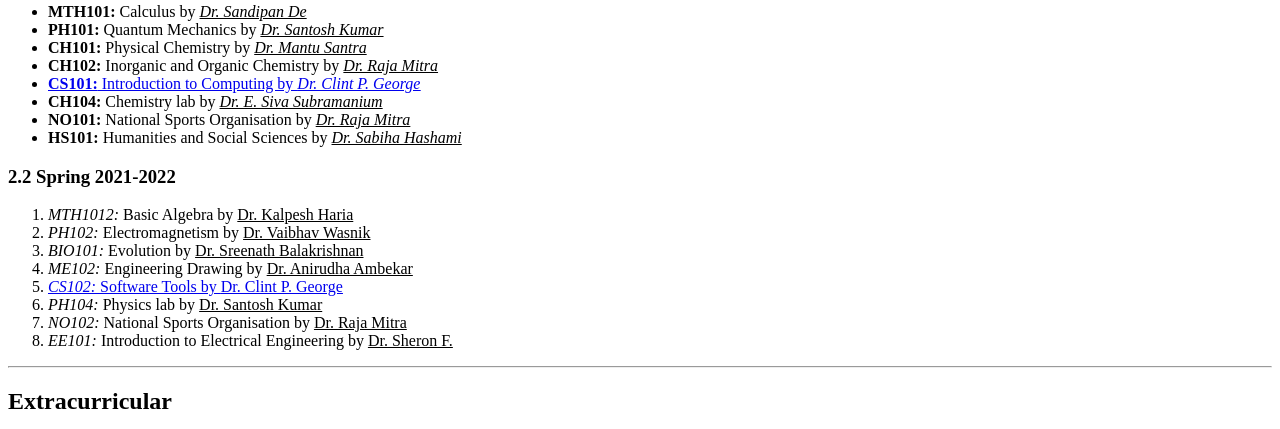
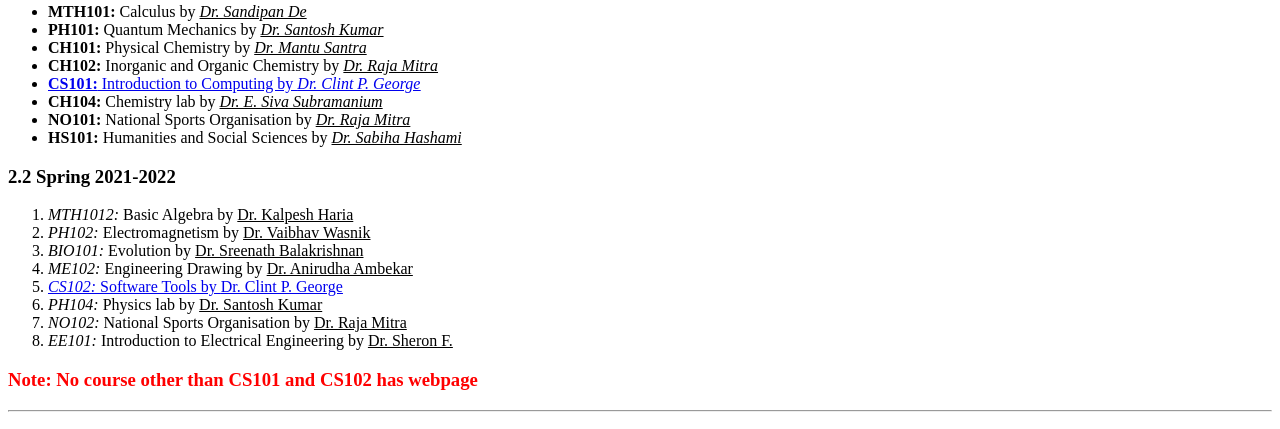
Before and after one commit to Tiya03/Tiya03.github.io, a plain HTML site: page index.html in a window 1280 px wide. Shown: the part 823-1252 px from the top of the page. Drawn offline with Linux system fonts and the light colour scheme; files whose address does not match are found by name.

Commit message:
HTML page updated

```diff
--- a/index.html
+++ b/index.html
@@ -50,6 +50,8 @@
         <li><em>NO102:</em> National Sports Organisation by <ins>Dr. Raja Mitra</ins></li>
         <li><em>EE101:</em> Introduction to Electrical Engineering by <ins>Dr. Sheron F.</ins></li>
     </ol>
+
+    <h3 style=color:red;>Note: No course other than CS101 and CS102 has webpage</h3>
     <hr>
     <h2>Extracurricular</h2>
     <ul>
```
